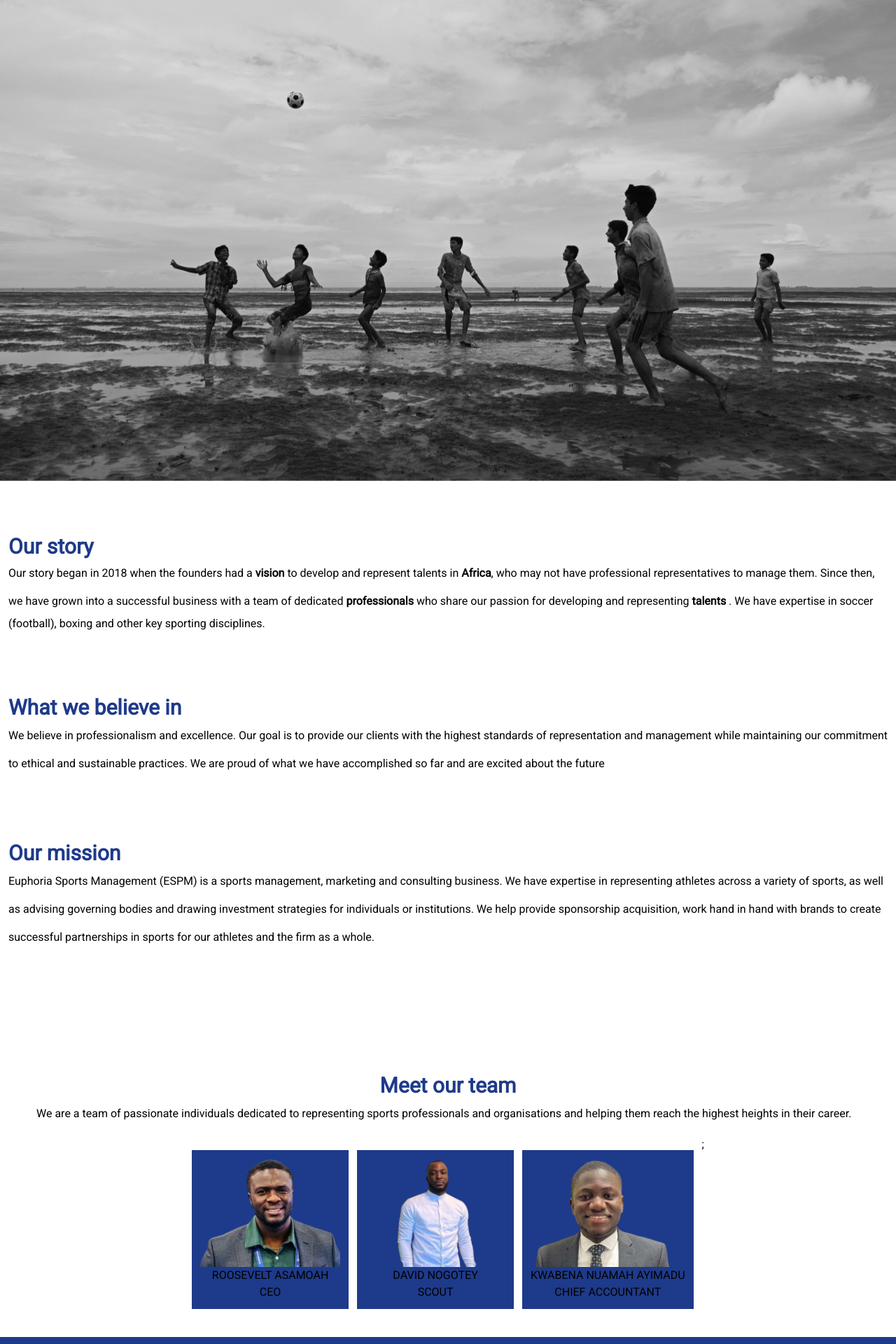
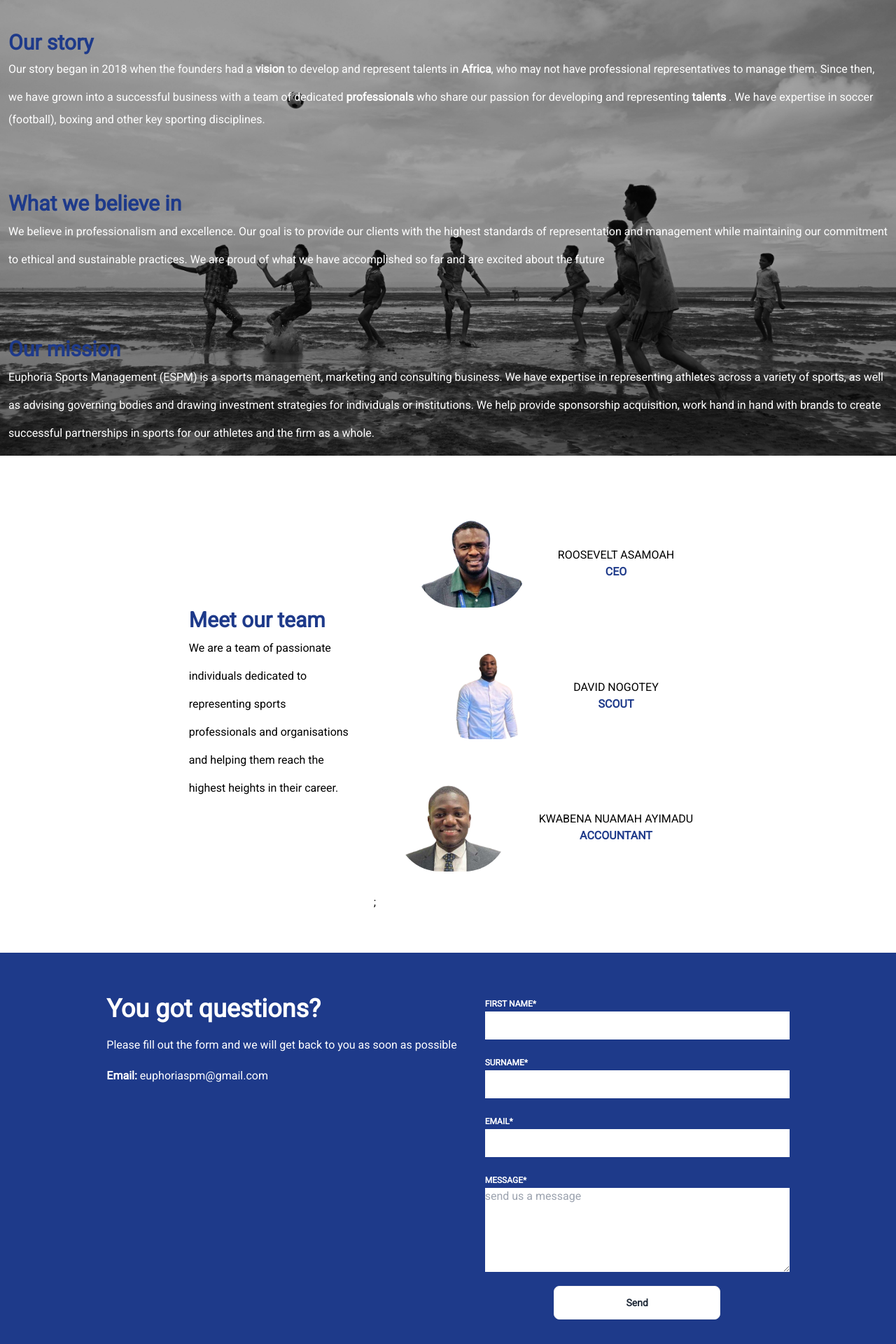
Before and after one commit to williamgyamfik/espm_landing_page, a Next.js app: page / in a window 1280 px wide. Shown: the part 1140-3060 px from the top of the page at 70% size. Built offline with nearby package versions, Linux system fonts and the light colour scheme.

Commit message:
worked on team component layout

```diff
--- a/app/globals.css
+++ b/app/globals.css
@@ -39,3 +39,7 @@ padding: 0;
   left: 0;
   transform-origin: 0 0 ;
 }
+
+.overflow-no-scroll::-webkit-scrollbar {
+  display: none;
+}
--- a/app/page.jsx
+++ b/app/page.jsx
@@ -59,21 +59,21 @@ export default function Home() {
         <OurServices />
       </section>
 
-      <section className="sm:-z-10 min-h-0 sm:sticky sm:top-5 " id="about">
-        {/* <div className="min-h-0  ">
-        </div> */}
-        <Image src={bgImage2} alt="background image" />
+      <section
+        className="relative flex items-center justify-center h-min-0 bg-parallax bg-fixed bg-cover overflow-no-scroll opacity-100 "
+        id="about"
+      >
+        <div className="absolute inset-0 bg-black opacity-25"></div>
+        <div className="relative z-20">
+          <AboutUs />
+        </div>
       </section>
 
-      <section>
-        <AboutUs />
-      </section>
-
-      <section className="min-h-0 bg-white mt-16">
+      <section className="min-h-0 bg-white ">
         <Team />
       </section>
 
-      <section className=" bg-blue-900  -z-10 " id="contact">
+      <section className=" bg-blue-900   " id="contact">
         <Contact />
       </section>
     </div>
--- a/components/AboutUs.jsx
+++ b/components/AboutUs.jsx
@@ -2,8 +2,8 @@ import React from "react";
 
 const AboutUs = () => {
   return (
-    <div className="   mt-16   w-full bg-transparent  text-black  ">
-      <div className="mt-16 p-3 mx-auto">
+    <div className="mt-16  text-white">
+      <div className=" p-3 mx-auto">
         <h1 className="text-3xl text-center sm:text-left text-blue-900 font-bold">
           Our story
         </h1>
@@ -23,7 +23,7 @@ const AboutUs = () => {
         </p>
       </div>
 
-      <div className="mt-16 p-3   mx-auto">
+      <div className="mt-16 p-3   ">
         <h1 className="text-3xl text-center sm:text-left text-blue-900 leading-10 font-bold">
           What we believe in
         </h1>
@@ -36,7 +36,7 @@ const AboutUs = () => {
         </p>
       </div>
 
-      <div className="mt-16 p-3  mx-auto">
+      <div className="mt-16 p-3  ">
         <h1 className="text-3xl text-center sm:text-left text-blue-900 leading-10 font-bold">
           Our mission
         </h1>
--- a/components/Team.jsx
+++ b/components/Team.jsx
@@ -24,7 +24,7 @@ const Team = () => {
     },
     {
       name: "Kwabena Nuamah Ayimadu ",
-      position: "Chief Accountant ",
+      position: " Accountant ",
       image: accountant,
       email: "ayimadukwabena@live.com",
       linkedIn: "https://www.linkedin.com/in/kwabena-nuamah-ayimadu-59483574",
--- a/components/TeamCard.jsx
+++ b/components/TeamCard.jsx
@@ -4,9 +4,9 @@ import Image from "next/image";
 const TeamCard = ({ teamMembers, i }) => {
   return (
     <>
-      <div className="min-h-0  mx-5 p-5 text-black">
-        <div className="mt-16 p-3  mx-auto">
-          <h1 className="text-3xl text-center   text-blue-900 leading-10 font-bold">
+      <div className="min-h-0 m-5 flex justify-center flex-wrap items-center  p-5 text-black">
+        <div className=" p-3 w-64 ">
+          <h1 className="text-3xl   text-blue-900 leading-10 font-bold">
             Meet our team
           </h1>
           <p className="leading-10">
@@ -15,16 +15,20 @@ const TeamCard = ({ teamMembers, i }) => {
             highest heights in their career.
           </p>
         </div>
-        <div className="flex sm:flex-row flex-col justify-center gap-3">
+        <div className="grid sm:grid-cols-1 grid-cols-1  p-5  ">
           {teamMembers?.map((teamMember) => {
             return (
-              <div key={i}>
-                <div className="p-3 m-5 mx-auto flex justify-center  bg-blue-900">
-                  <div className="text-center ">
-                    <Image className="" src={teamMember.image} width="200" />
-                    <p className="uppercase">{teamMember.name}</p>
-                    <p className="uppercase ">{teamMember.position}</p>
-                  </div>
+              <div className=" flex items-center justify-center " key={i}>
+                <Image
+                  className="rounded-full overflow-hidden p-5 m-3"
+                  src={teamMember.image}
+                  width="200"
+                />
+                <div className="p-3 ">
+                  <p className="uppercase ">{teamMember.name}</p>
+                  <p className="uppercase text-center text-blue-900 font-bold">
+                    {teamMember.position}
+                  </p>
                 </div>
               </div>
             );
--- a/tailwind.config.js
+++ b/tailwind.config.js
@@ -16,6 +16,7 @@ module.exports = {
     // colors: {
     //   headingColor: " #094396",
     // },
+    backgroundImage: { parallax: "url('../public/images/bgImage2.jpg')" },
   },
   // plugins: [require("daisyui", "flowbite/plugin")],
   plugins: [require("daisyui", "flowbite/plugin")],
```
